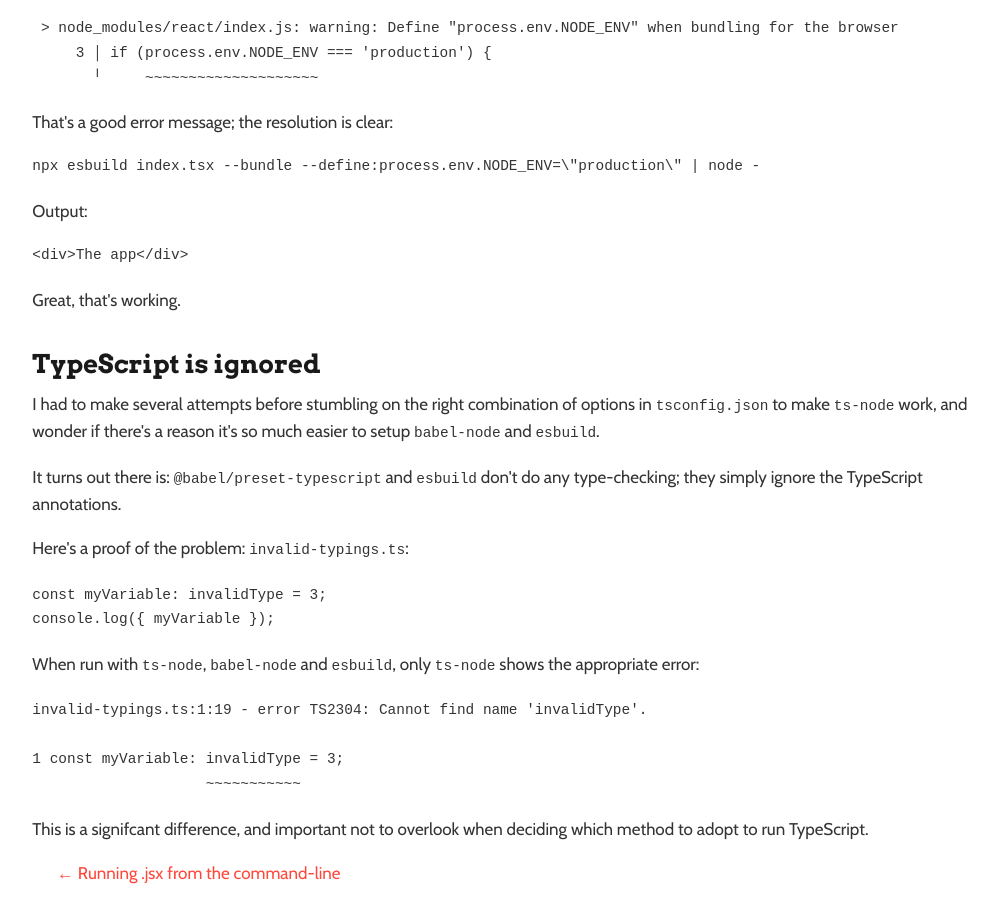
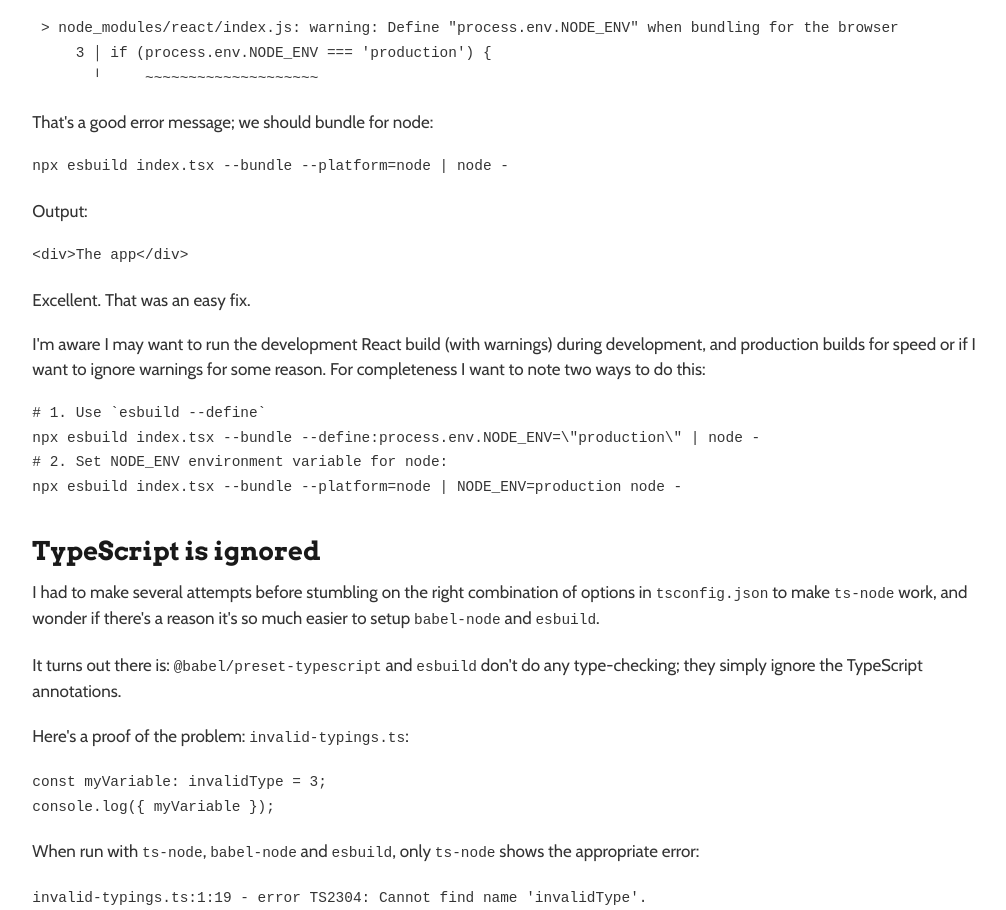
Before and after one commit to ashsearle/hexmen.com, a Gatsby site: page /blog/run-tsx-from-command-line/ in a window 1280 px wide. Shown: the part 3415-4325 px from the top of the page, without its empty margins (133-1139 px from the left). Built offline with nearby package versions, Linux system fonts and the light colour scheme; Gatsby itself is replaced by a stand-in of ours; some packages are replaced by stand-ins of ours; code samples lack their colours.

Commit message:
Update: add notes on alternative esbuild options

````diff
--- a/src/blog/run-tsx-from-command-line/index.md
+++ b/src/blog/run-tsx-from-command-line/index.md
@@ -2,6 +2,7 @@
 title: "Running .tsx from the command-line"
 blurb: "A few setup steps to help write and run .tsx from the command-line"
 date: "2020-11-30T15:24:33.495Z"
+modified: "2020-11-30T18:39:57.962Z"
 ---
 
 I know how to [run a `.jsx` file using `babel-node`](../run-jsx-from-command-line/), but now want to add TypeScript to the mix.
@@ -159,10 +160,10 @@ esbuild index.tsx --bundle | node -
          3 │ if (process.env.NODE_ENV === 'production') {
            ╵     ~~~~~~~~~~~~~~~~~~~~
 
-That's a good error message; the resolution is clear:
+That's a good error message; we should bundle for node:
 
 ```bash
-npx esbuild index.tsx --bundle --define:process.env.NODE_ENV=\"production\" | node -
+npx esbuild index.tsx --bundle --platform=node | node -
 ```
 
 Output:
@@ -171,7 +172,16 @@ Output:
 <div>The app</div>
 ```
 
-Great, that's working.
+Excellent. That was an easy fix.
+
+I'm aware I may want to run the development React build (with warnings) during development, and production builds for speed or if I want to ignore warnings for some reason. For completeness I want to note two ways to do this:
+
+```bash
+# 1. Use `esbuild --define`
+npx esbuild index.tsx --bundle --define:process.env.NODE_ENV=\"production\" | node -
+# 2. Set NODE_ENV environment variable for node:
+npx esbuild index.tsx --bundle --platform=node | NODE_ENV=production node -
+```
 
 ## TypeScript is ignored
 
````
